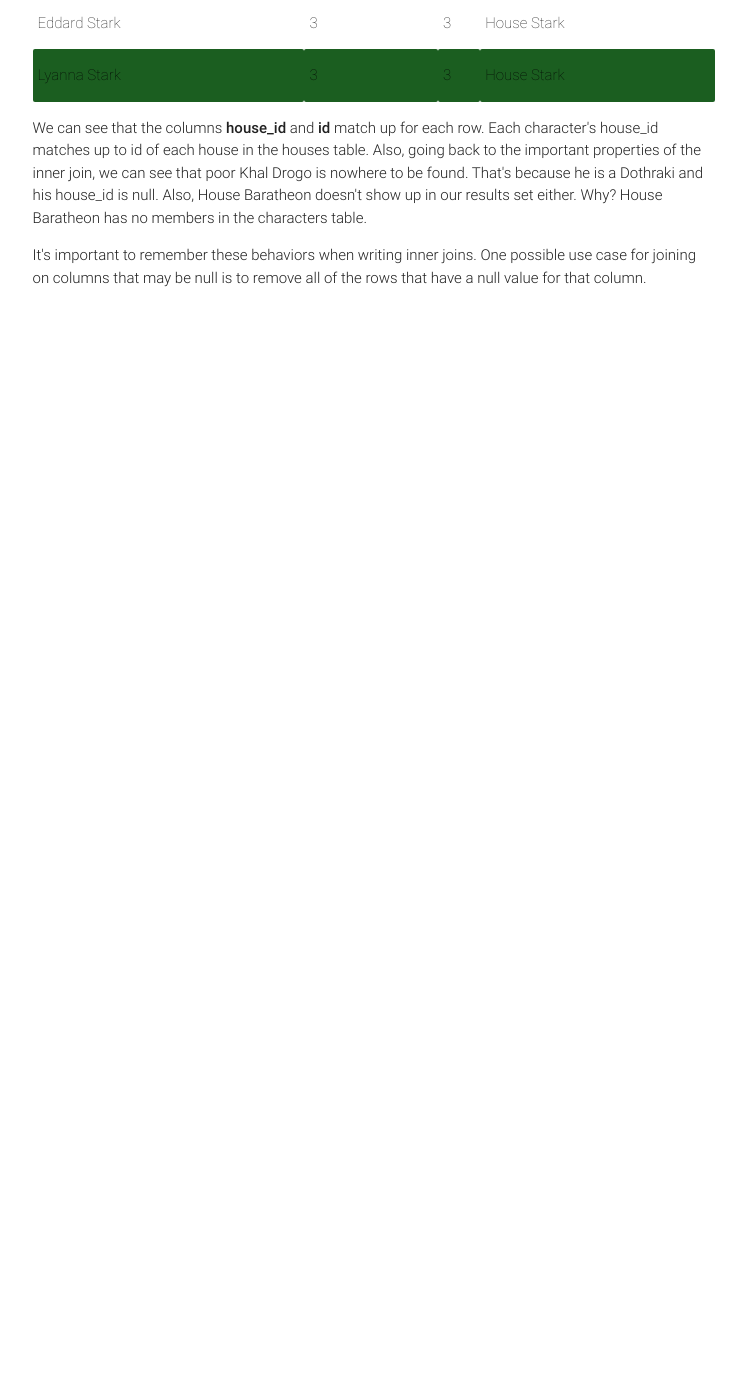
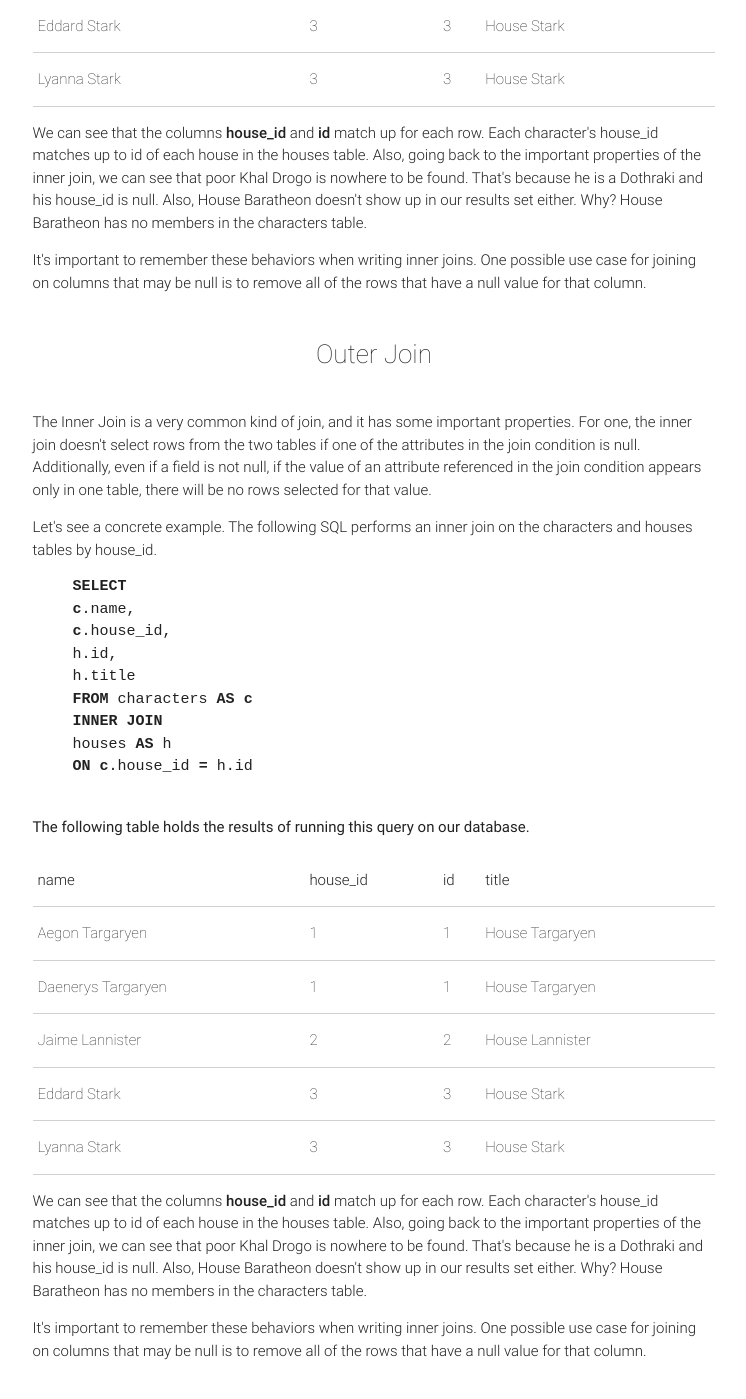
Before and after one commit to caneroj1/caneroj1.github.io, a Jekyll site: the page built from _posts/2015-10-01-databases-and-joins.html, in a window 1280 px wide and 1400 px high, scrolled down 2858 px. Shown: the whole window, without its empty margins (266-1012 px from the left). Built offline with Jekyll 4.4.1, drawn with Linux system fonts in a browser that asks for light colours; nearby versions of some CDN libraries; before the commit the page ends 3242 px from its top, so only the background shows below that.

Commit message:
fixed some formatting issues.

```diff
--- a/_posts/2015-10-01-databases-and-joins.html
+++ b/_posts/2015-10-01-databases-and-joins.html
@@ -86,7 +86,8 @@
 ('Lyanna Stark', 3),
 ('Khal Drogo', NULL);
       {% endhighlight %}
-
+    </p>
+    <p>
       Cool.
     </p>
     <p>
@@ -98,6 +99,8 @@
         <li>Full Outer Join</li>
         <li>Cross Join</li>
       </ul>
+    </p>
+    <p>
       Each join has its own tradeoffs and advantages, which we'll cover in turn. First up...
     </p>
   </div>
@@ -131,7 +134,7 @@
       {% endhighlight %}
       The following table holds the results of running this query on our database.
     </p>
-    <table class="striped">
+    <table class="bordered">
       <thead>
         <tr>
           <th>name</th>
@@ -185,3 +188,86 @@
     </p>
   </div>
 </div>
+
+<h3 class="blog-header">
+  Outer Join
+</h3>
+
+<div class="blog-container">
+  <div class="col s12">
+    <p>
+      The Inner Join is a very common kind of join, and it has some important properties. For one,
+      the inner join doesn't select rows from the two tables if one of the attributes in the join condition is null.
+      Additionally, even if a field is not null, if the value of an attribute referenced in the join condition appears only
+      in one table, there will be no rows selected for that value.
+    </p>
+    <p>
+      Let's see a concrete example. The following SQL performs an inner join
+      on the characters and houses tables by house_id.
+      {% highlight sql %}
+SELECT
+c.name,
+c.house_id,
+h.id,
+h.title
+FROM characters AS c
+INNER JOIN
+houses AS h
+ON c.house_id = h.id
+      {% endhighlight %}
+      The following table holds the results of running this query on our database.
+    </p>
+    <table class="bordered">
+      <thead>
+        <tr>
+          <th>name</th>
+          <th>house_id</th>
+          <th>id</th>
+          <th>title</th>
+        </tr>
+      </thead>
+      <tbody>
+        <tr>
+          <td>Aegon Targaryen</td>
+          <td>1</td>
+          <td>1</td>
+          <td>House Targaryen</td>
+        </tr>
+        <tr>
+          <td>Daenerys Targaryen</td>
+          <td>1</td>
+          <td>1</td>
+          <td>House Targaryen</td>
+        </tr>
+        <tr>
+          <td>Jaime Lannister</td>
+          <td>2</td>
+          <td>2</td>
+          <td>House Lannister</td>
+        </tr>
+        <tr>
+          <td>Eddard Stark</td>
+          <td>3</td>
+          <td>3</td>
+          <td>House Stark</td>
+        </tr>
+        <tr>
+          <td>Lyanna Stark</td>
+          <td>3</td>
+          <td>3</td>
+          <td>House Stark</td>
+        </tr>
+      </tbody>
+    </table>
+    <p>
+      We can see that the columns <strong>house_id</strong> and <strong>id</strong> match up for each row.
+      Each character's house_id matches up to id of each house in the houses table. Also, going back to the important properties
+      of the inner join, we can see that poor Khal Drogo is nowhere to be found. That's because he is a Dothraki and his house_id is null.
+      Also, House Baratheon doesn't show up in our results set either. Why? House Baratheon has no members in the characters table.
+    </p>
+    <p>
+      It's important to remember these behaviors when writing inner joins. One possible use case for joining on columns
+      that may be null is to remove all of the rows that have a null value for that column.
+    </p>
+  </div>
+</div>
```
Lines whose indentation alone changed are shown as unchanged.
